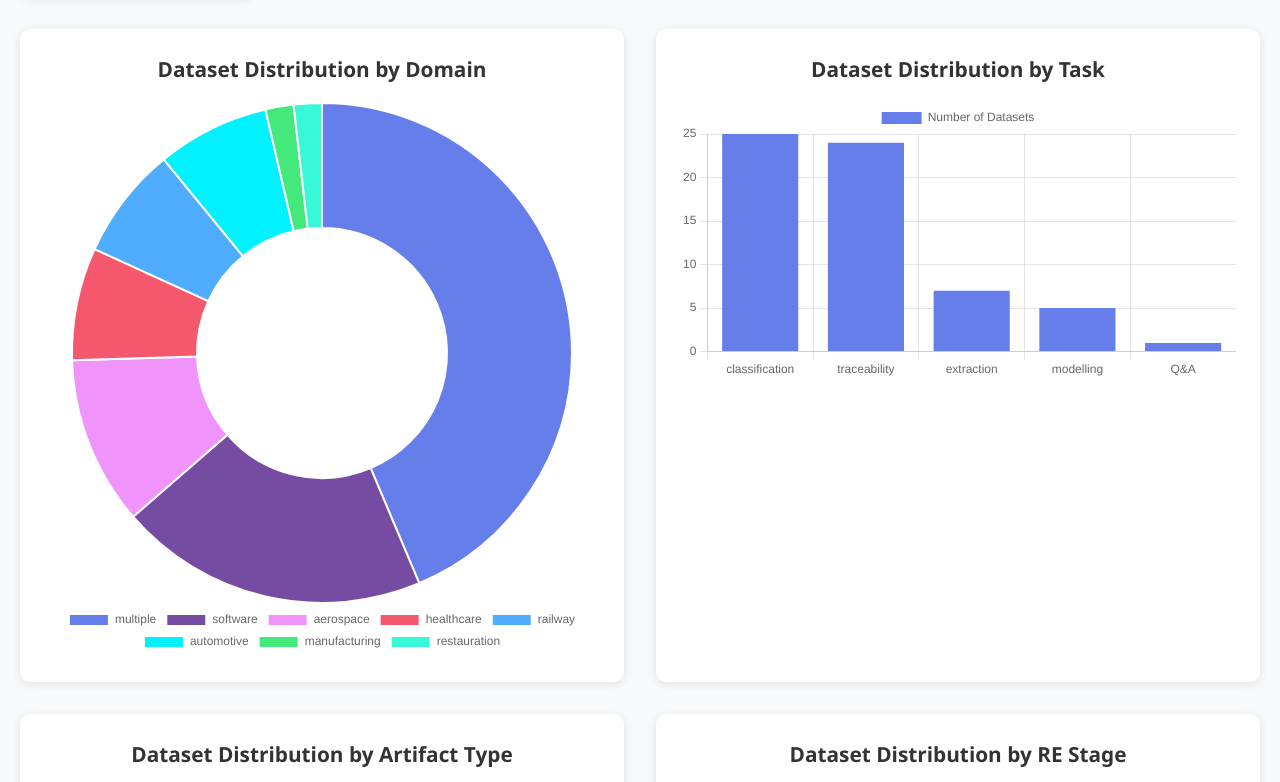
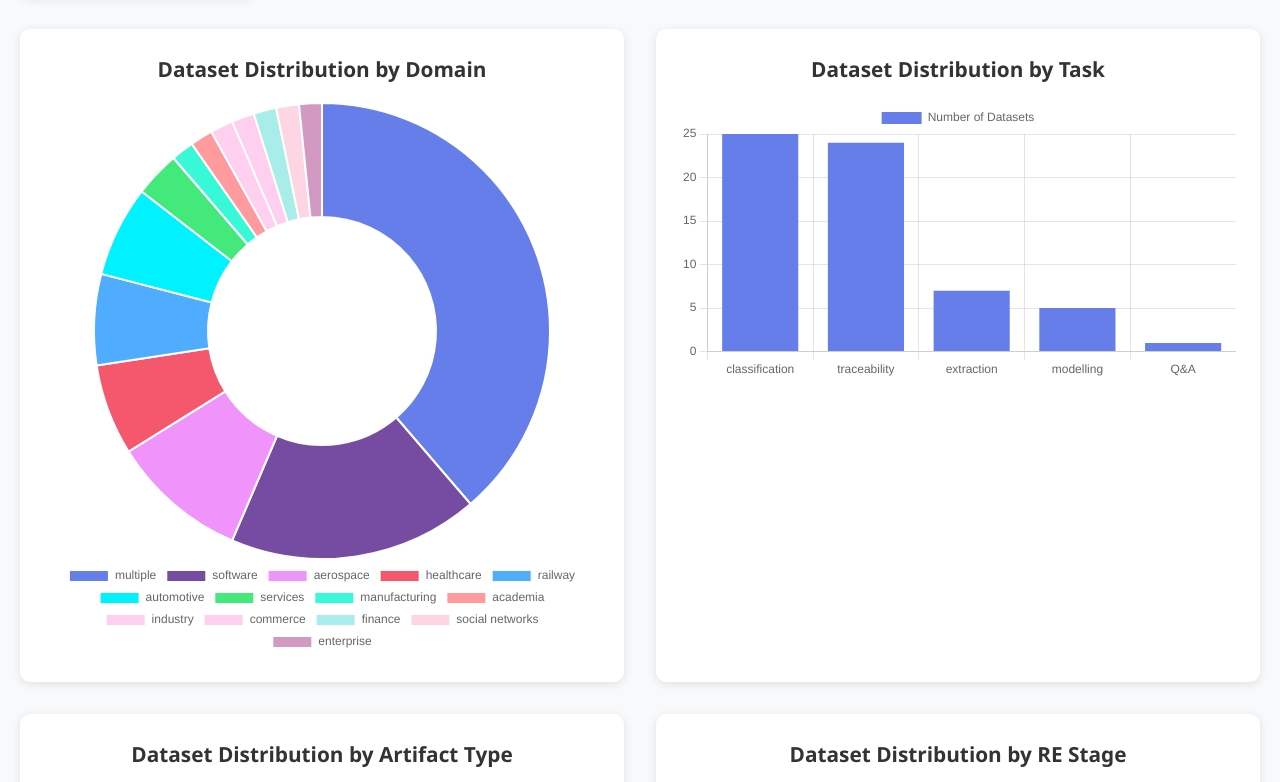
Before and after one commit to nlp4se/LLM4RE-Datasets, a plain HTML site: page dashboard.html in a window 1280 px wide. Shown: the part 498-1280 px from the top of the page. Drawn offline with nearby package versions, Linux system fonts and the light colour scheme.

Commit message:
fix domain pie chart

```diff
--- a/dashboard.html
+++ b/dashboard.html
@@ -459,7 +459,7 @@
             const ctx = document.getElementById('domainChart').getContext('2d');
             const sortedDomains = Object.entries(analytics.domainCounts)
                 .sort(([,a], [,b]) => b - a)
-                .slice(0, 8);
+                //.slice(0, 8);
 
             new Chart(ctx, {
                 type: 'doughnut',
@@ -469,7 +469,9 @@
                         data: sortedDomains.map(([,count]) => count),
                         backgroundColor: [
                             '#667eea', '#764ba2', '#f093fb', '#f5576c',
-                            '#4facfe', '#00f2fe', '#43e97b', '#38f9d7'
+                            '#4facfe', '#00f2fe', '#43e97b', '#38f9d7',
+                            '#ff9a9e', '#fecfef', '#fecfef', '#a8edea',
+                            '#fed6e3', '#d299c2', '#ffecd2', '#fcb69f'
                         ]
                     }]
                 },
--- a/data/datasets - datasets.csv
+++ b/data/datasets - datasets.csv
@@ -10,7 +10,7 @@ D008,Bugzilla_conflicts,"Post pairs from Bugzilla labeled as ""conflict"" or ""n
 D009,CCHIT,Cross-level requirements dataset for traceability tasks from the Certification Commission for Healthcare Information Technology healthcare project,"C. Ge, T. Wang, X. Yang and C. Treude, ""Cross-Level Requirements Tracing Based on Large Language Models,"" in IEEE Transactions on Software Engineering, vol. 51, no. 7, pp. 2044-2066, July 2025, doi: 10.1109/TSE.2025.3572094.",2025,https://github.com/Gechuyan/Cross-Level-Requirements-Tracing-Based-on-Large-Language-Model/blob/main/Cross-Level%20Requirements%20Tracing%20Based%20on%20Large%20Language%20Model/Data/Original_Data/CCHIT.csv,None,Requirements,Pair,management,traceability,healthcare,252,en,"Positive,Negative",-,"P049,P058,P116"
 D010,CM1,Cross-level requirements dataset for traceability tasks from the CM1 aerospace project,"C. Ge, T. Wang, X. Yang and C. Treude, ""Cross-Level Requirements Tracing Based on Large Language Models,"" in IEEE Transactions on Software Engineering, vol. 51, no. 7, pp. 2044-2066, July 2025, doi: 10.1109/TSE.2025.3572094.",2025,https://github.com/Gechuyan/Cross-Level-Requirements-Tracing-Based-on-Large-Language-Model/blob/main/Cross-Level%20Requirements%20Tracing%20Based%20on%20Large%20Language%20Model/Data/Original_Data/CM1Dataset.csv,None,Requirements,Pair,management,traceability,aerospace,671,en,"Positive,Negative",-,"P049,P058,P116"
 D011,CM1-Modis,Cross-level requirements dataset for traceability tasks from the aerospace domain,"C. Ge, T. Wang, X. Yang and C. Treude, ""Cross-Level Requirements Tracing Based on Large Language Models,"" in IEEE Transactions on Software Engineering, vol. 51, no. 7, pp. 2044-2066, July 2025, doi: 10.1109/TSE.2025.3572094.",2025,https://github.com/Gechuyan/Cross-Level-Requirements-Tracing-Based-on-Large-Language-Model/blob/main/Cross-Level%20Requirements%20Tracing%20Based%20on%20Large%20Language%20Model/Data/Original_Data/cross_project/CM1-Modis.csv,None,Requirements,Pair,management,traceability,aerospace,720,en,"Positive,Negative","D010,D036",P049
-D012,CoffeeMachine_conflicts,Collection of requirement datasets from the CoffeeMachine project labelled with inconsistencies between requirement pairs.,"Alessandro Fantechi, Stefania Gnesi, Lucia Passaro, & Laura Semini. (2023). Supplementary material for: Inconsistency Detection in Natural Language Requirements using ChatGPT: a Preliminary Evaluation [Data set]. Zenodo. https://doi.org/10.5281/zenodo.8089810",2023,https://zenodo.org/records/8089810,Creative Commons Attribution Share Alike 4.0 International,Requirements,Pair,management,traceability,restauration,29,en,"Consistent,Inconsistent",-,P047
+D012,CoffeeMachine_conflicts,Collection of requirement datasets from the CoffeeMachine project labelled with inconsistencies between requirement pairs.,"Alessandro Fantechi, Stefania Gnesi, Lucia Passaro, & Laura Semini. (2023). Supplementary material for: Inconsistency Detection in Natural Language Requirements using ChatGPT: a Preliminary Evaluation [Data set]. Zenodo. https://doi.org/10.5281/zenodo.8089810",2023,https://zenodo.org/records/8089810,Creative Commons Attribution Share Alike 4.0 International,Requirements,Pair,management,traceability,services,29,en,"Consistent,Inconsistent",-,P047
 D013,CQ-BEN,Competency questions (CQ) repository integrating datasets from multiple independent studies.,"Alharbi, R., de Berardinis, J., Grasso, F., Payne, T. R., & Tamma, V. (2024, November). Characteristics and desiderata for competency question benchmarks. In Proceedings of the ISWC 2024 Special Session on Harmonising Generative AI and Semantic Web Technologies",2024,https://github.com/KE-UniLiv/CQ-benchmark/,None,Questions,Sentence,elicitation,extraction,multiple,3780,en,-,-,P057
 D014,Cross-project_trace,Cross-level requirements dataset for linking high-level requirements and low-level requirements,"C. Ge, T. Wang, X. Yang and C. Treude, ""Cross-Level Requirements Tracing Based on Large Language Models,"" in IEEE Transactions on Software Engineering, vol. 51, no. 7, pp. 2044-2066, July 2025, doi: 10.1109/TSE.2025.3572094.",2025,https://github.com/Gechuyan/Cross-Level-Requirements-Tracing-Based-on-Large-Language-Model/blob/main/Cross-Level%20Requirements%20Tracing%20Based%20on%20Large%20Language%20Model/Data/Original_Data/cross_project/Cross_dataset.csv,None,Requirements,Pair,management,traceability,multiple,1597,en,"Positive,Negative","D010,D036,D020,D057,D027,D009",P049
 D015,Dalpiaz2018,Requirements expressed as user stories,"Dalpiaz, Fabiano (2018), “Requirements data sets (user stories)”, Mendeley Data, V1, doi: 10.17632/7zbk8zsd8y.1",2018,https://data.mendeley.com/datasets/7zbk8zsd8y/1,Creative Commons Attribution Share Alike 4.0 International,User stories,Document,analysis,extraction,software,1669,en,-,-,P148
```
